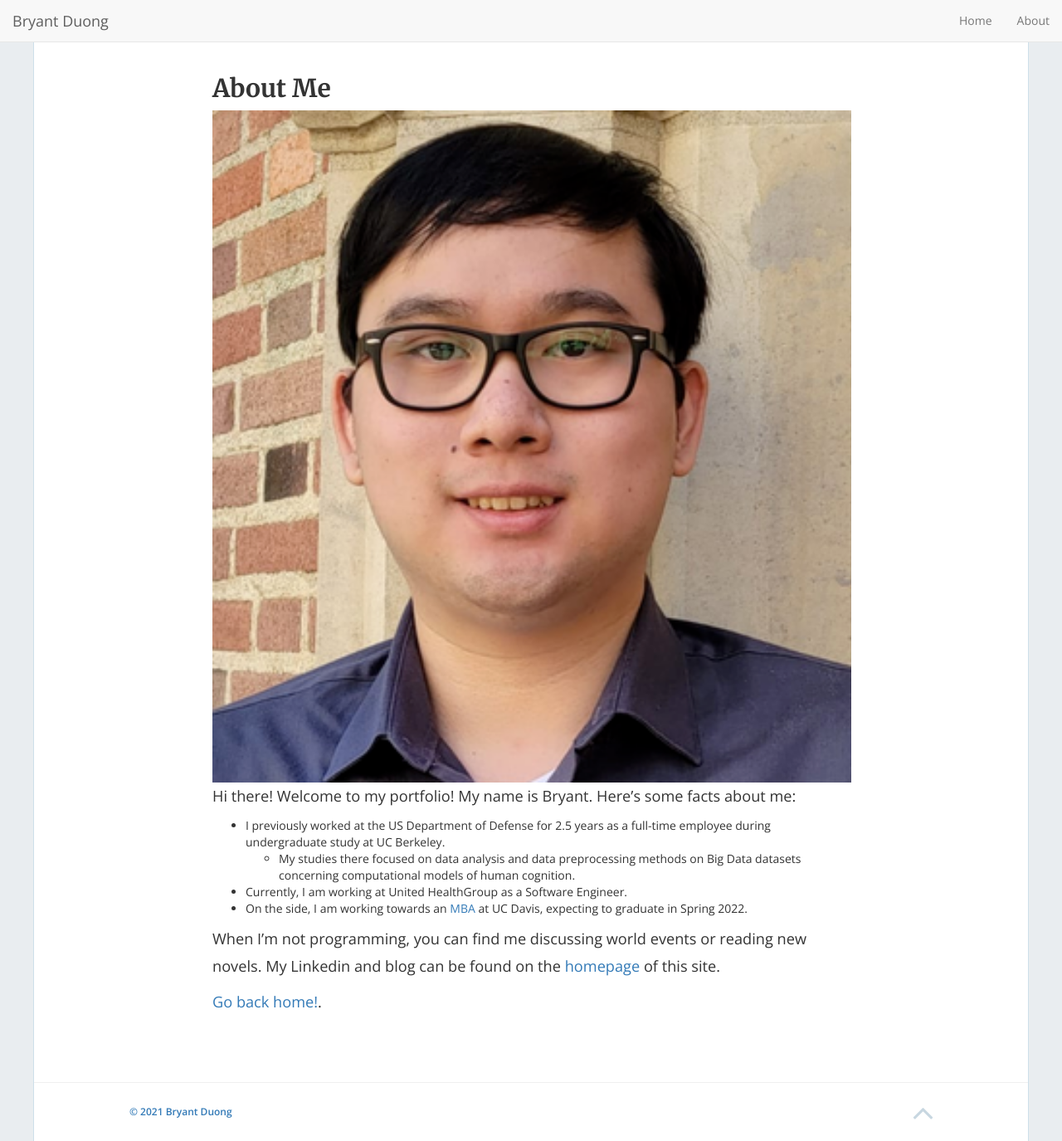
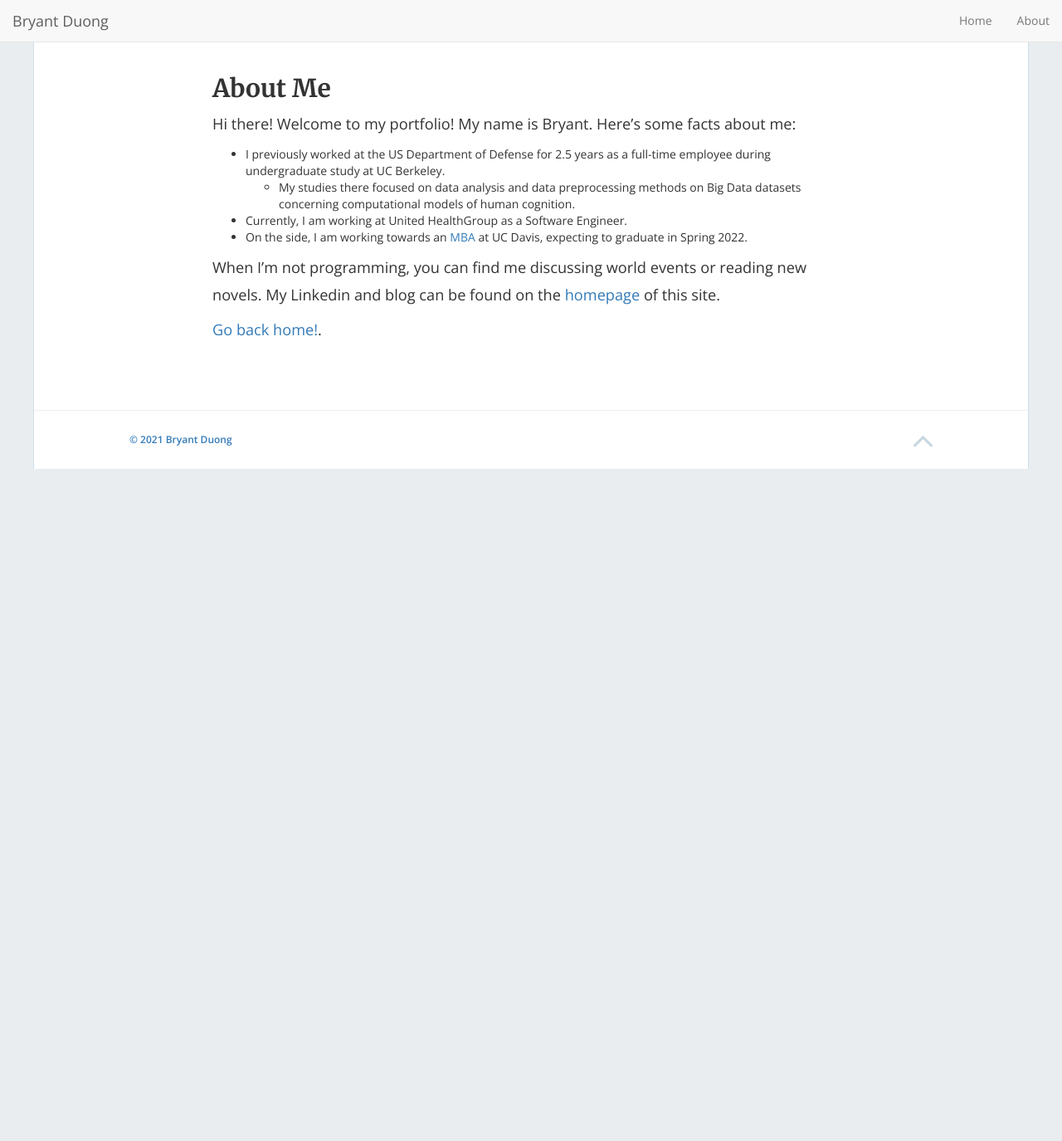
Before and after one commit to bryantduong/bryantduong.github.io, a Jekyll site: the page built from about.md, in a window 1280 px wide and 1375 px high. Shown: the whole window at 83% size. Built offline with Jekyll 4.4.1, drawn with Linux system fonts in a browser that asks for light colours; nearby versions of some CDN libraries.

Commit message:
remove picture link

```diff
--- a/about.md
+++ b/about.md
@@ -4,8 +4,6 @@ title: About
 permalink: /about/
 ---
 ## About Me
-
-<img align="right" src="https://github.com/bryantduong/bryantduong.github.io/blob/master/img/posts/pfp.png" width="25%" height="25%">
 
 Hi there! Welcome to my portfolio!  My name is Bryant.  Here's some facts about me:
 * I previously worked at the US Department of Defense for 2.5 years as a full-time employee during undergraduate study at UC Berkeley.
```
